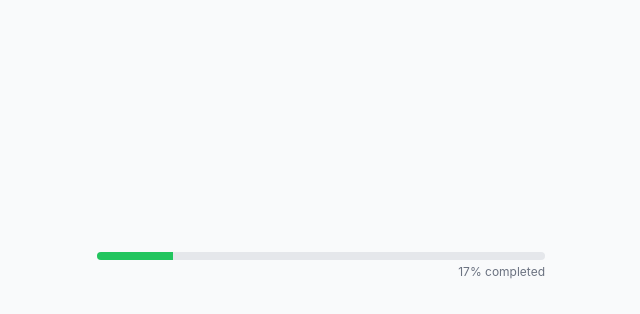
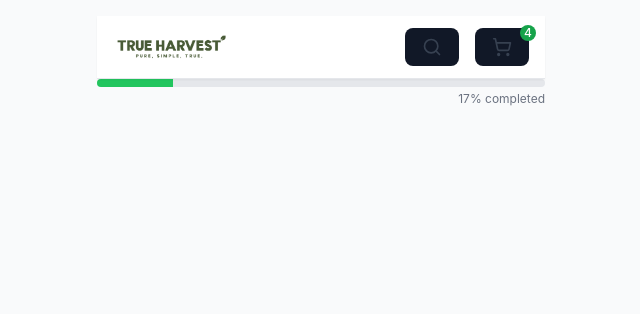
Before and after one commit to johny911/trueharvest-quiz, a React (Vite) app: page / in a window 1280 px wide. Shown: the top 314 px of the page, without its empty margins (319-959 px from the left). Built offline with nearby package versions, Linux system fonts and the light colour scheme.

Commit message:
header added.

```diff
--- a/src/App.jsx
+++ b/src/App.jsx
@@ -7,8 +7,9 @@ import Step4ColdPressed from './components/Step4ColdPressed';
 import Step5CurrentOils from './components/Step5CurrentOils';
 import Step6Recommendation from './components/Step6Recommendation';
 import ProgressBar from './components/ProgressBar';
+import Header from './components/Header'; // ✅ Import Header
 
-import { AnimatePresence, motion } from 'framer-motion'; // ✅ Import animation
+import { AnimatePresence, motion } from 'framer-motion';
 
 export default function App() {
   const [step, setStep] = useState(1);
@@ -23,9 +24,7 @@ export default function App() {
 
   const nextStep = () => setStep((s) => s + 1);
   const prevStep = () => setStep((s) => s - 1);
-
-  const updateForm = (updates) =>
-    setFormData((prev) => ({ ...prev, ...updates }));
+  const updateForm = (updates) => setFormData((prev) => ({ ...prev, ...updates }));
 
   const props = { formData, updateForm, nextStep, prevStep };
 
@@ -42,8 +41,9 @@ export default function App() {
   };
 
   return (
-    <div className="min-h-screen bg-gray-50 flex items-center justify-center px-4">
+    <div className="min-h-screen bg-gray-50 flex flex-col items-center justify-start px-4 pt-4">
       <div className="w-full max-w-md">
+        <Header /> {/* ✅ Shopify-style header */}
         <ProgressBar step={step} />
 
         <AnimatePresence mode="wait">
--- /dev/null
+++ b/src/components/Header.jsx
@@ -0,0 +1,38 @@
+import React from 'react';
+import { ShoppingCart, Menu, Search } from 'lucide-react';
+
+export default function Header() {
+  return (
+    <header className="w-full bg-white border-b border-gray-200 shadow-sm sticky top-0 z-50">
+      <div className="max-w-6xl mx-auto px-4 py-3 flex items-center justify-between">
+
+        {/* Menu Icon */}
+        <button className="block md:hidden text-gray-700">
+          <Menu className="w-6 h-6" />
+        </button>
+
+        {/* Logo */}
+        <div className="flex-1 flex justify-center md:justify-start">
+          <img
+            src="/images/logo.png"
+            alt="True Harvest Logo"
+            className="h-6 md:h-8 object-contain"
+          />
+        </div>
+
+        {/* Right Icons */}
+        <div className="flex items-center space-x-4">
+          <button className="text-gray-700 hover:text-black">
+            <Search className="w-5 h-5" />
+          </button>
+          <button className="relative text-gray-700 hover:text-black">
+            <ShoppingCart className="w-5 h-5" />
+            <span className="absolute -top-1 -right-2 bg-green-600 text-white text-xs rounded-full w-4 h-4 flex items-center justify-center">
+              4
+            </span>
+          </button>
+        </div>
+      </div>
+    </header>
+  );
+}
```
Also changed, not shown: public/images/logo.png (added).
